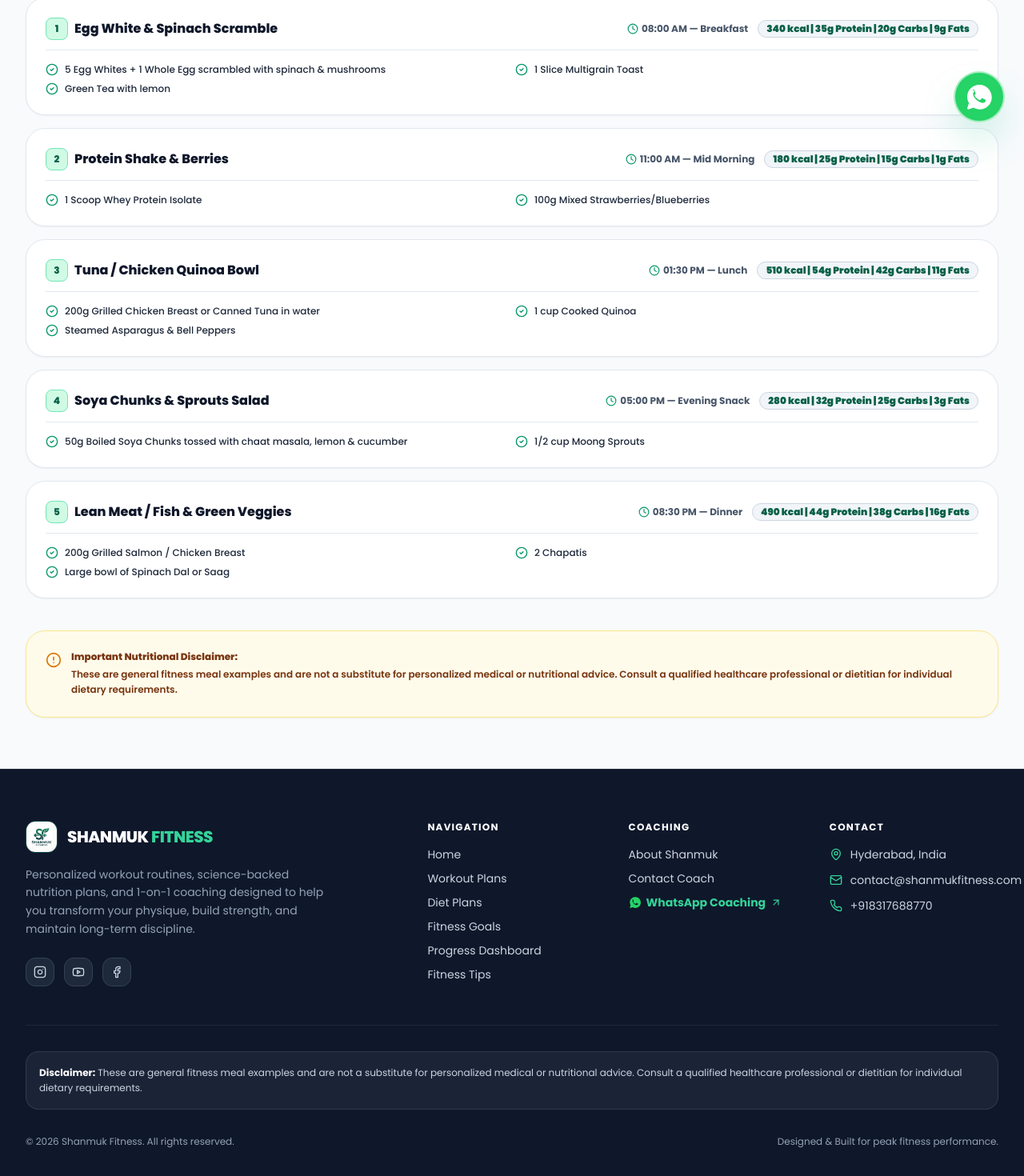
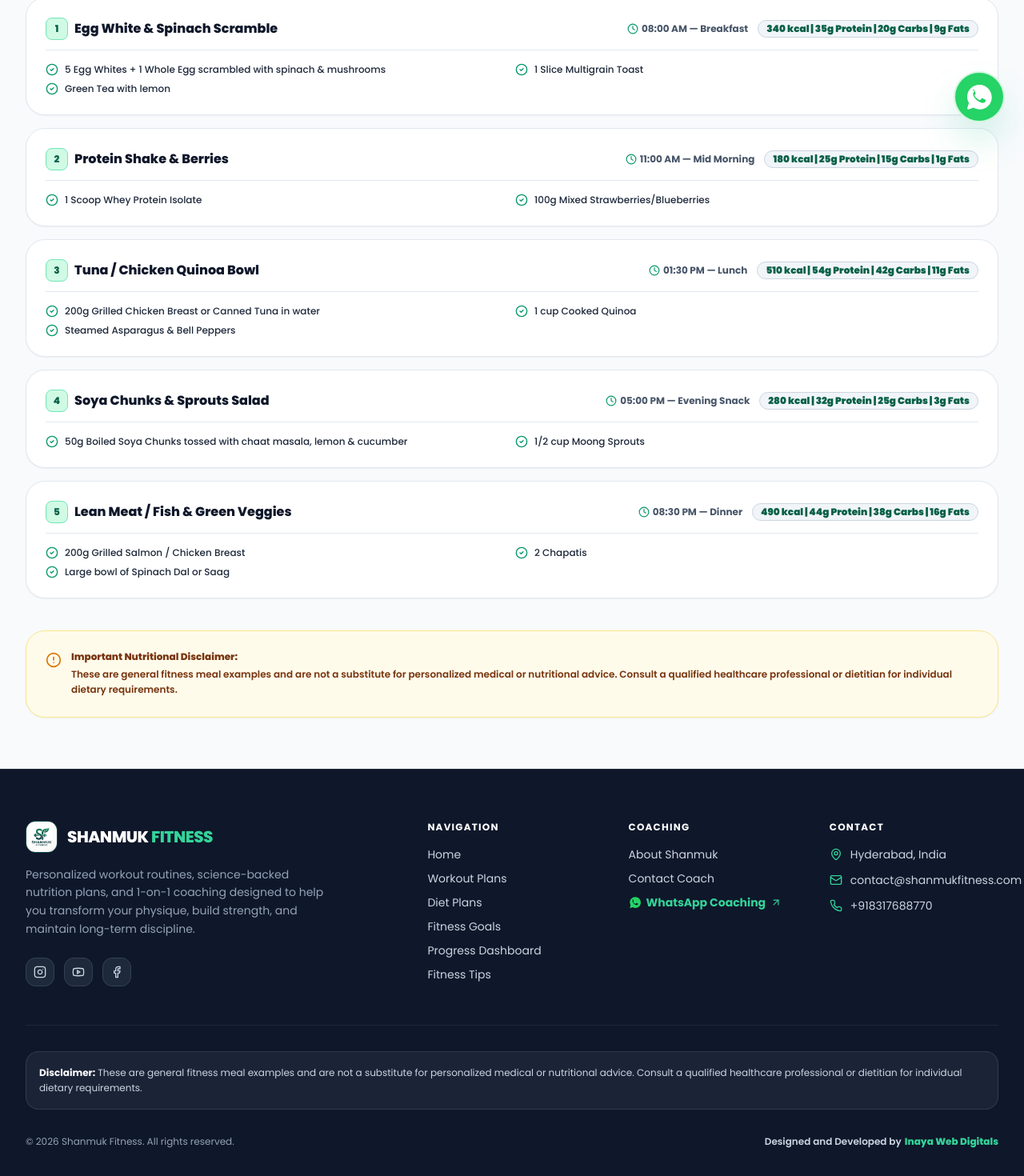
Before and after one commit to riyaz-freelancing/Shanmuk-Website, a React (Vite) app: page /diet/high-protein-diet in a window 1280 px wide. Shown: the part 623-2093 px from the top of the page at 80% size. Built offline with nearby package versions, Linux system fonts and the light colour scheme.

Commit message:
fix: position WhatsApp button tooltip to left (right-full mr-3) to prevent clipping & update footer developer credits

```diff
--- a/src/components/Footer.jsx
+++ b/src/components/Footer.jsx
@@ -122,8 +122,8 @@ export const Footer = () => {
 
           <div className="flex flex-col sm:flex-row items-center justify-between gap-4 pt-4 text-slate-400">
             <p>© {new Date().getFullYear()} {SITE_CONFIG.name}. All rights reserved.</p>
-            <p className="flex items-center gap-1">
-              Designed & Built for peak fitness performance.
+            <p className="flex items-center gap-1 font-semibold text-slate-300">
+              Designed and Developed by <span className="text-emerald-400 font-extrabold">Inaya Web Digitals</span>
             </p>
           </div>
         </div>
--- a/src/components/WhatsAppButton.jsx
+++ b/src/components/WhatsAppButton.jsx
@@ -12,10 +12,10 @@ export const WhatsAppButton = () => {
       aria-label="Contact Shanmuk on WhatsApp"
       initial={{ scale: 0, opacity: 0 }}
       animate={{ scale: 1, opacity: 1 }}
-      whileHover={{ scale: 1.1 }}
+      whileHover={{ scale: 1.08 }}
       whileTap={{ scale: 0.95 }}
       transition={{ duration: 0.3 }}
-      className="fixed bottom-4 right-4 sm:bottom-6 sm:right-6 z-50 flex items-center justify-center w-14 h-14 sm:w-16 sm:h-16 rounded-full bg-[#25D366] hover:bg-[#20ba5a] text-white shadow-2xl shadow-emerald-500/40 border-2 border-white/60 group cursor-pointer"
+      className="fixed bottom-4 right-4 sm:bottom-6 sm:right-6 z-50 flex items-center justify-center w-14 h-14 sm:w-16 sm:h-16 rounded-full bg-[#25D366] hover:bg-[#20ba5a] text-white shadow-2xl shadow-emerald-500/40 border-2 border-white/80 group cursor-pointer"
     >
       {/* Pulse Ripple Effect */}
       <span className="absolute inline-flex h-full w-full rounded-full bg-[#25D366] opacity-75 animate-ping -z-10" />
@@ -23,8 +23,8 @@ export const WhatsAppButton = () => {
       {/* Official WhatsApp Icon */}
       <WhatsAppIcon className="w-8 h-8 sm:w-9 sm:h-9 text-white group-hover:rotate-12 transition-transform duration-300" />
 
-      {/* Tooltip on Desktop */}
-      <span className="hidden md:block absolute right-18 bg-gray-900 text-white text-xs font-semibold px-3 py-1.5 rounded-xl shadow-xl border border-gray-700 whitespace-nowrap opacity-0 group-hover:opacity-100 transition-opacity duration-200 pointer-events-none">
+      {/* Tooltip Positioned Cleanly to the Left (100% visible, no clipping) */}
+      <span className="hidden md:block absolute right-full mr-3 bg-slate-900 text-white text-xs font-bold px-3.5 py-2 rounded-xl shadow-2xl border border-slate-700 whitespace-nowrap opacity-0 group-hover:opacity-100 transition-all duration-200 pointer-events-none">
         Chat with Coach Shanmuk ⚡
       </span>
     </motion.a>
```
